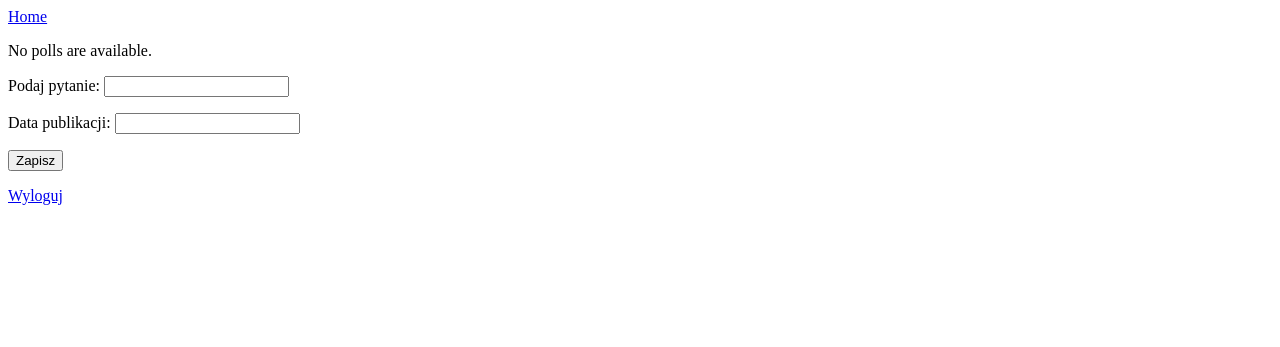
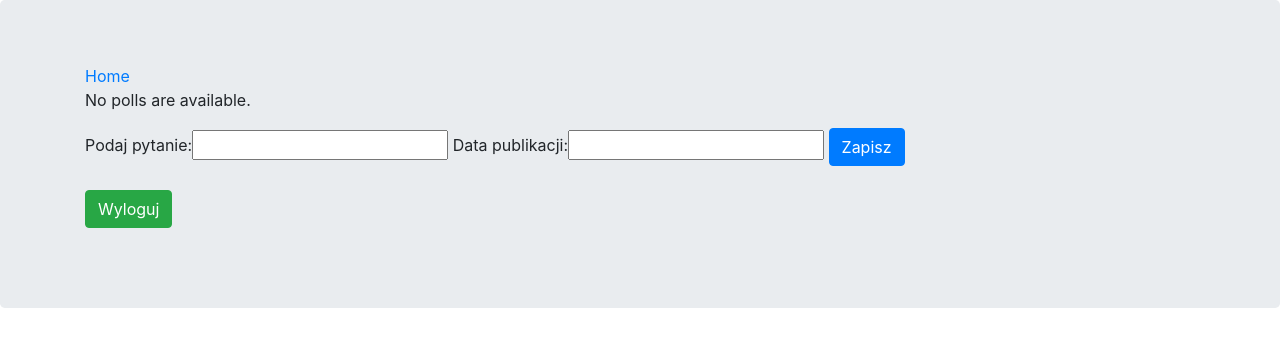
Before and after one commit to rbartosinski/django-app, a Django app: page /polls/ in a window 1280 px wide. Shown: the top 347 px of the page. Run offline with Django 3.2, Linux system fonts and the light colour scheme; the visitor is signed in with stand-in values (Sample User, id 1); data that the repository does not hold is empty; some libraries are stand-ins or nearby versions.

Commit message:
After session #6

```diff
--- a/mysite/mysite/settings.py
+++ b/mysite/mysite/settings.py
@@ -38,6 +38,7 @@ INSTALLED_APPS = [
     'django.contrib.messages',
     'django.contrib.staticfiles',
     'polls.apps.PollsConfig',
+    'bootstrapform',
 ]
 
 MIDDLEWARE = [
--- a/mysite/polls/templates/polls/add_choice.html
+++ b/mysite/polls/templates/polls/add_choice.html
@@ -14,7 +14,6 @@
     <input type="submit" value="Zapisz">
 </form>
 
-
 <link rel="stylesheet" type="text/css" href="{% static 'polls/style.css' %}">
 
 {% endblock %}
--- a/mysite/polls/templates/polls/base.html
+++ b/mysite/polls/templates/polls/base.html
@@ -3,13 +3,16 @@
 <head>
     <meta charset="UTF-8">
     <title>Polls App</title>
+    <link rel="stylesheet" href="https://cdn.jsdelivr.net/npm/bootstrap@4.5.3/dist/css/bootstrap.min.css" integrity="sha384-TX8t27EcRE3e/ihU7zmQxVncDAy5uIKz4rEkgIXeMed4M0jlfIDPvg6uqKI2xXr2" crossorigin="anonymous">
 </head>
 <body>
-
+<div class="jumbotron">
+<div class="container">
 <a href="{% url 'polls:index' %}">Home</a>
 
 {% block content %}
 {% endblock %}
-
+</div>
+</div>
 </body>
 </html>
--- a/mysite/polls/templates/polls/index.html
+++ b/mysite/polls/templates/polls/index.html
@@ -1,5 +1,7 @@
 {% extends 'polls/base.html' %}
 {% load static %}
+{% load bootstrap %}
+
 {% block content %}
 
 {% if messages %}
@@ -22,12 +24,12 @@
 
 <form action="{% url 'polls:index' %}" method="post">
     {% csrf_token %}
-    {{ form.as_p }}
-    <input type="submit" value="Zapisz">
+    {{ form|bootstrap }}
+    <input type="submit" type="button" class="btn btn-primary" value="Zapisz">
 </form>
-
+<br>
 <p>
-<a href="{% url 'logout' %}">Wyloguj</a>
+<a href="{% url 'logout' %}" type="button" class="btn btn-success">Wyloguj</a>
 </p>
 
 <link rel="stylesheet" type="text/css" href="{% static 'polls/style.css' %}">
--- a/mysite/polls/views.py
+++ b/mysite/polls/views.py
@@ -105,6 +105,7 @@ class AddChoiceView(PermissionRequiredMixin, View):
             'question': question_id,
             'votes': 0,
         })
+        print(form)
         context = {
             'form': form,
             'question': question,
```
Also changed, not shown: requirements.txt (+7 -0 lines).
